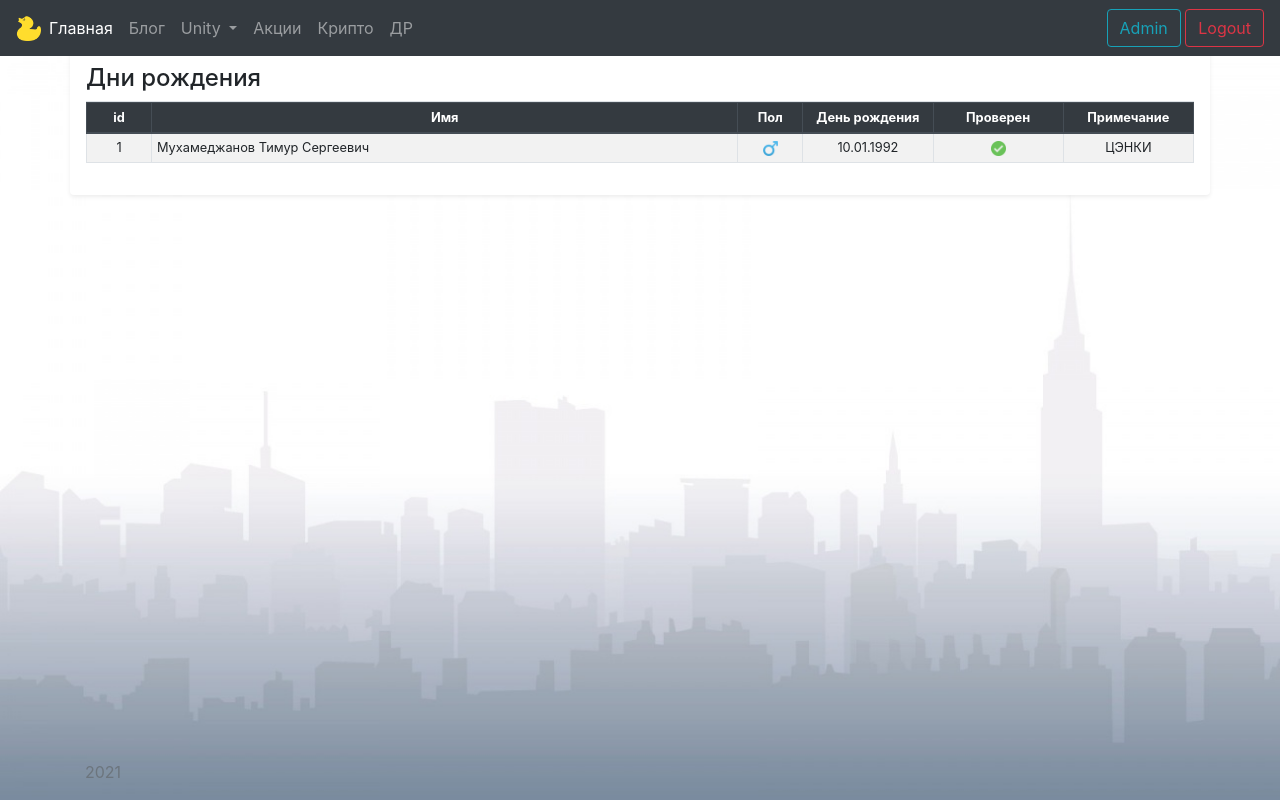
After one commit to on15floor/lab15_flask, a Flask app: page /birthdays in a window 1280 px wide. The commit adds this page. Run offline with Flask 2, Linux system fonts and the light colour scheme; a user stored in the database is signed in; data comes from the database, SQL or seed files in the repository; both versions use the stored data as it was after the commit; parts of the project's set-up code (start-up, migrations or seed data) failed here and were passed over.

Commit message:
Add birthday view and template. Minor bugfix.

```diff
--- a/templates/base.html
+++ b/templates/base.html
@@ -35,6 +35,7 @@
           background-repeat: no-repeat;
           background-attachment: fixed;
           background-size: cover;}
+
     </style>
     {% block head %}{% endblock %}
     <title>{% block title %}{% endblock %}</title>
@@ -44,8 +45,7 @@
 <!-- Fixed navbar -->
 <nav class="navbar navbar-expand-md navbar-dark fixed-top bg-dark">
     <a href="/" class="d-flex align-items-center mb-2 mb-lg-0 text-white text-decoration-none">
-        <img src="/static/icon.png"
-             alt="" width="25" height="25">
+        <img src="/static/icon.png" alt="" width="25" height="25">
     </a>
     <button class="navbar-toggler" type="button" data-toggle="collapse" data-target="#navbarCollapse"
             aria-controls="navbarCollapse" aria-expanded="false" aria-label="Toggle navigation">
@@ -70,15 +70,18 @@
             {% if current_user.has_role('Admin') %}
             <li class="nav-item"><a class="nav-link" href="/stocks">Акции</a></li>
             <li class="nav-item"><a class="nav-link" href="/crypto">Крипто</a></li>
+            <li class="nav-item"><a class="nav-link" href="/birthdays">ДР</a></li>
             {% endif %}
         </ul>
         <form class="form-inline mt-2 mt-md-0">
             {% if request.path == '/blog' %}
             <input type="search" class="form-control form-control-dark" placeholder="Поиск..." name="q">
+            {% if current_user.has_role('Admin') %}
+            <a href="/blog/create_post" class="btn btn-outline-warning my-2 my-sm-0">Создать</a>
+            {% endif %}
             {% endif %}
             <div class="text-end">
                 {% if current_user.has_role('Admin') %}
-                <a href="/create_post" class="btn btn-outline-info my-2 my-sm-0">Создать</a>
                 <a href="/admin" class="btn btn-outline-info my-2 my-sm-0">Admin</a>
                 <a href="/logout" class="btn btn-outline-danger my-2 my-sm-0">Logout</a>
                 {% else %}
--- /dev/null
+++ b/templates/birthdays/birthdays.html
@@ -0,0 +1,45 @@
+{% extends 'base.html' %}
+
+{% block title %}
+Lab15.ru | Дни рождения
+{% endblock %}
+
+{% block body %}
+
+<!-- Birthdays -->
+<div class="container pt-5 my-3 p-3 bg-white rounded shadow-sm">
+    <h4 class="border-bottom border-gray pb-2 mb-0">Дни рождения</h4>
+    <table class="table table-striped table-bordered table-sm small text">
+        <thead class="thead-dark">
+            <tr align="center">
+                <th scope="col" width="5%">id</th>
+                <th scope="col" width="45%">Имя</th>
+                <th scope="col" width="5%">Пол</th>
+                <th scope="col" width="10%">День рождения</th>
+                <th scope="col" width="10%">Проверен</th>
+                <th scope="col" width="10%">Примечание</th>
+            </tr>
+        </thead>
+        <tbody>
+            {% for el in birthdays %}
+            <tr class="">
+                <td align="center">{{ el.id }}</td>
+                <td>{{ el.name }}</td>
+                <td align="center">{% if el.male == True %}
+                    <img src="/static/birthdays/male.png" alt="" width="15" height="15">
+                    {% else %}
+                    <img src="/static/birthdays/female.png" alt="" width="15" height="15">
+                    {% endif %}</td>
+                <td align="center">{{ el.birthday.strftime('%d.%m.%Y') }}</td>
+                <td align="center">{% if el.birthday_checked == True %}
+                    <img src="/static/birthdays/checked.png" alt="" width="15" height="15">
+                    {% else %}
+                    <img src="/static/birthdays/non_checked.png" alt="" width="15" height="15">
+                    {% endif %}</td>
+                <td align="center">{{ el.comment }}</td>
+            </tr>
+            {% endfor %}
+        </tbody>
+    </table>
+</div>
+{% endblock %}
--- a/templates/blog/blog.html
+++ b/templates/blog/blog.html
@@ -14,7 +14,7 @@ Lab15.ru | Блог
         <figure>
             <img src="{{ el.icon }}" width="64" height="64">
             <div class="small text-muted" align="center">
-                <figcaption>{{ el.date.strftime('%d-%m-%y') }}</figcaption>
+                {{ el.date.strftime('%d-%m-%y') }}
             </div>
         </figure>
         <p class="media-body pb-3 pl-3 mb-0 Medium lh-125 border-bottom border-gray">
--- a/templates/blog/post.html
+++ b/templates/blog/post.html
@@ -10,7 +10,7 @@ Lab15.ru | Блог > {{ post.title }}
         <figure>
             <img src="{{ post.icon }}" width="64" height="64">
             <div class="small text-muted" align="center">
-                <figcaption>{{ post.date.strftime('%d-%m-%y') }}</figcaption>
+                {{ post.date.strftime('%d-%m-%y') }}
             </div>
         </figure>
         <p class="media-body pb-3 pl-3 mb-0 Medium lh-125 border-bottom border-gray">
--- a/views.py
+++ b/views.py
@@ -1,7 +1,7 @@
 from app import app, db
 from flask import render_template, request, redirect
 from flask_security import login_required
-from models import Post
+from models import Post, Birthday
 from stocks import build_collection
 from crypto import build_collection_crypto
 from config import Vars
@@ -62,7 +62,7 @@ def blog_post_del(pos_id):
         return "When post deleting rise exception"
 
 
-@app.route('/create_post', methods=['POST', 'GET'])
+@app.route('/blog/create_post', methods=['POST', 'GET'])
 @login_required
 def blog_post_create():
     """ Страница. Пост - Создание """
@@ -158,3 +158,18 @@ def crypto():
     wallet, balance_wallet, deposits, balance_deposits = build_collection_crypto()
     return render_template('crypto.html', wallet=wallet, balance_wallet=balance_wallet,
                            deposits=deposits, balance_deposits=balance_deposits)
+
+
+@app.route('/birthdays')
+@login_required
+def birthdays():
+    """ Страница. Дни рождения """
+    birthdays_db = Birthday.query.order_by(Birthday.birthday.desc())
+    q = request.args.get('q')
+    if q:
+        posts = Post.query.filter(Post.title.contains(q) |
+                                  Post.intro.contains(q) |
+                                  Post.text.contains(q)).order_by(Post.date.desc())
+    else:
+        posts = Post.query.order_by(Post.date.desc())
+    return render_template('birthdays/birthdays.html', birthdays=birthdays_db, posts=posts)
```
Also changed, not shown: blog.db, static/birthdays/checked.png (added), static/birthdays/famale.png (added), static/birthdays/male.png (added), static/birthdays/non_checked.png (added).
